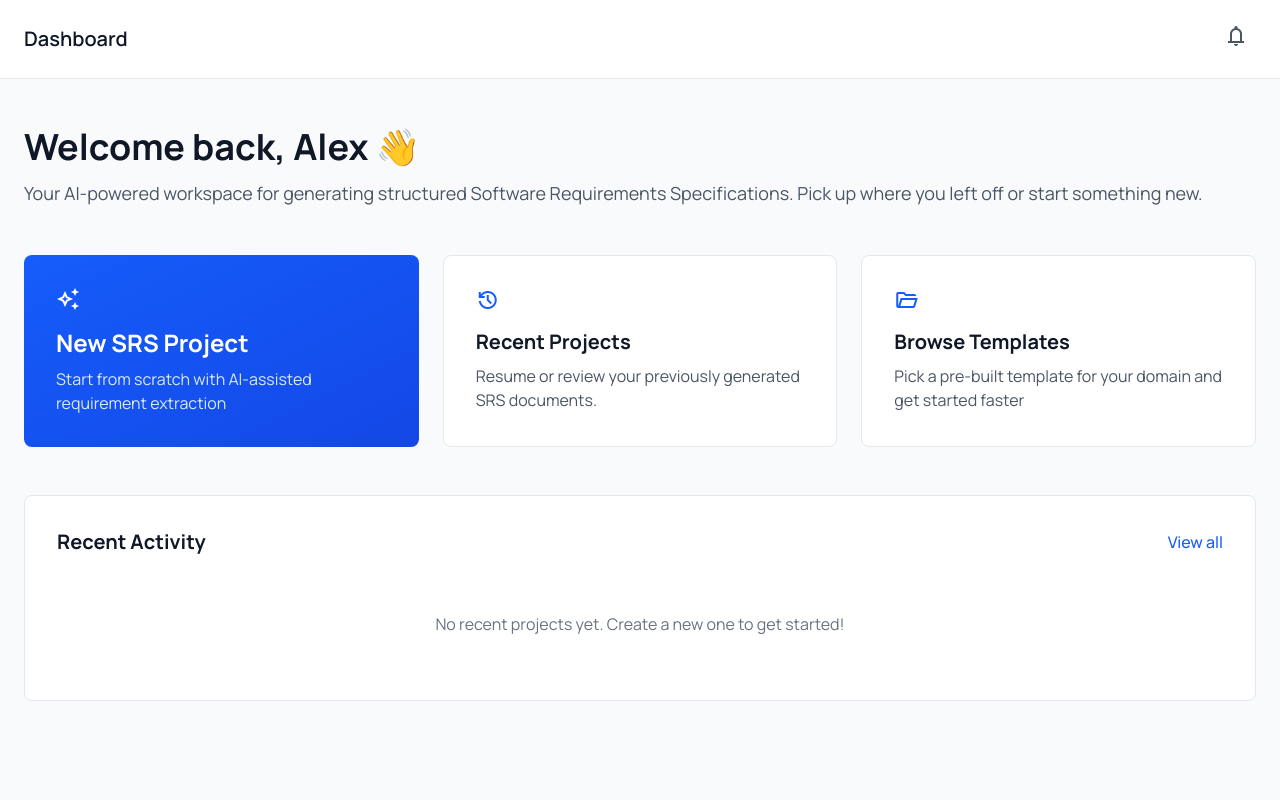
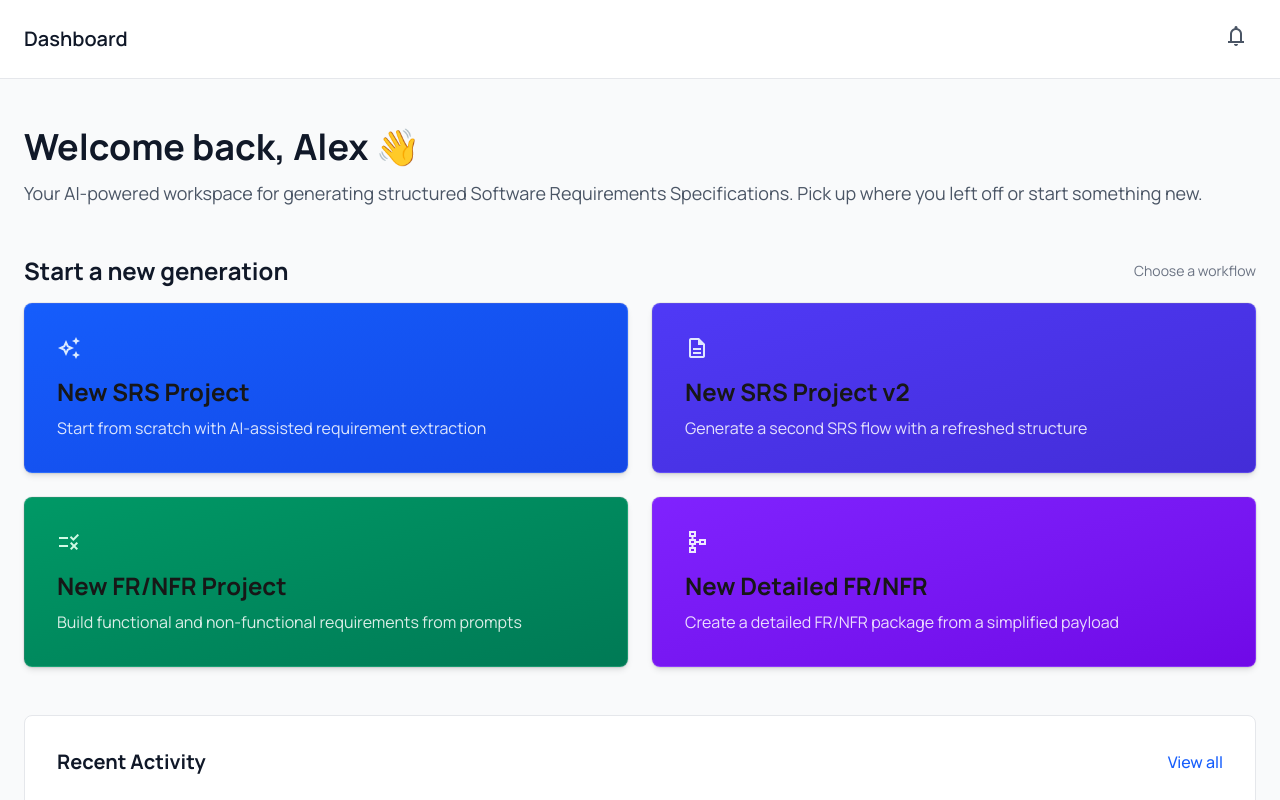
Before and after one commit to faridjuliano/srs-generation, a Next.js app: page / in a window 1280 px wide. Shown: the top 800 px of the page. Built offline with nearby package versions, Linux system fonts and the light colour scheme.

Commit message:
edited naming

```diff
--- a/src/app/fr-nfr-detailed-result/page.tsx
+++ b/src/app/fr-nfr-detailed-result/page.tsx
@@ -172,6 +172,7 @@ export default function FrNfrDetailedResultPage() {
   const router = useRouter();
   const [isSidebarOpen, setIsSidebarOpen] = useState(false);
   const [isEditing, setIsEditing] = useState(false);
+  const [openSection, setOpenSection] = useState<string | null>(null);
   const [exportStatus, setExportStatus] = useState<'idle' | 'exporting' | 'done'>('idle');
   const [payload, setPayload] = useState<NfNfrDetailedStoredPayload | null>(() => loadPayload());
 
@@ -186,6 +187,14 @@ export default function FrNfrDetailedResultPage() {
     if (!content) return [] as Array<[string, JsonValue]>;
     return Object.entries(content as Record<string, JsonValue>).sort(([a], [b]) => sectionOrder(a, b));
   }, [content]);
+
+  useEffect(() => {
+    if (!content) return;
+    setOpenSection(prev => {
+      if (prev && orderedEntries.some(([sectionName]) => sectionName === prev)) return prev;
+      return orderedEntries[0]?.[0] ?? null;
+    });
+  }, [content, orderedEntries]);
 
   useEffect(() => {
     if (!payload) return;
@@ -404,7 +413,7 @@ export default function FrNfrDetailedResultPage() {
           <div className="max-w-6xl mx-auto space-y-4 lg:space-y-6">
             <section className="bg-white dark:bg-[#1a1d2d] rounded-xl border border-[#e7e9f3] dark:border-[#2a2e3b] shadow-sm p-4 lg:p-6">
               <h2 className="text-lg font-bold text-slate-900 dark:text-white">Project Summary</h2>
-              <p className="text-sm text-slate-600 dark:text-slate-300 mt-1">{projectName}</p>
+              <p className="text-lg font-semibold text-slate-600 dark:text-slate-300 mt-1">Project Name: {projectName}</p>
             </section>
 
             <FrNfrValidationSummary validation={validation} />
@@ -416,10 +425,21 @@ export default function FrNfrDetailedResultPage() {
                   key={sectionName}
                   className="bg-white dark:bg-[#1a1d2d] rounded-xl border border-[#e7e9f3] dark:border-[#2a2e3b] shadow-sm p-4 lg:p-6"
                 >
-                  <h3 className="text-base lg:text-lg font-bold text-slate-900 dark:text-white mb-3">
+                  <button
+                    type="button"
+                    onClick={() => setOpenSection(prev => (prev === sectionName ? null : sectionName))}
+                    className="flex w-full items-center justify-between gap-3 text-left"
+                  >
+                    <h3 className="text-base lg:text-lg font-bold text-slate-900 dark:text-white">
                       {toLabel(sectionName)}
                     </h3>
-                  <div className="text-sm">
+                    <span className="material-symbols-outlined text-slate-500 dark:text-slate-400">
+                      {openSection === sectionName ? 'expand_less' : 'expand_more'}
+                    </span>
+                  </button>
+
+                  {openSection === sectionName && (
+                    <div className="mt-3 text-sm">
                       <JsonRenderer
                         value={sectionValue}
                         keyPrefix={sectionName}
@@ -428,6 +448,7 @@ export default function FrNfrDetailedResultPage() {
                         onEdit={isEditing ? handleUpdate : undefined}
                       />
                     </div>
+                  )}
                 </section>
               ))
             ) : (
--- a/src/app/new-fr-nfr-detailed/page.tsx
+++ b/src/app/new-fr-nfr-detailed/page.tsx
@@ -157,7 +157,7 @@ export default function NewNfNfrDetailedPage() {
             className="w-full inline-flex items-center gap-2 bg-primary text-white px-3 py-2.5 rounded-lg shadow-md shadow-blue-500/20 hover:bg-blue-700 transition-colors"
           >
             <span className="material-symbols-outlined" style={{ fontSize: '20px' }}>add_circle</span>
-            <span className="text-sm font-bold">Generate Detailed NF/NFR</span>
+            <span className="text-sm font-bold">Generate Functional and Non-Functional Requirement</span>
           </Link>
         </div>
       </aside>
@@ -165,16 +165,16 @@ export default function NewNfNfrDetailedPage() {
       <main className="flex flex-col flex-1 min-w-0 bg-background-light dark:bg-background-dark">
         <header className="h-16 flex items-center justify-between px-4 lg:px-8 bg-white dark:bg-[#161926] border-b border-[#e7e9f3] dark:border-[#2a2e3b]">
           <nav className="flex text-xs lg:text-sm text-slate-500 dark:text-slate-400 truncate">
-            <span className="text-slate-900 dark:text-white font-medium text-xs lg:text-sm">Detailed NF/NFR Generator</span>
+            <span className="text-slate-900 dark:text-white font-medium text-xs lg:text-sm">Functional and Non-Functional Requirement Generator</span>
           </nav>
         </header>
 
         <div className="flex-1 overflow-y-auto p-4 lg:p-8">
           <div className="max-w-4xl mx-auto bg-white dark:bg-[#1a1d2d] rounded-xl border border-[#e7e9f3] dark:border-[#2a2e3b] shadow-sm p-4 lg:p-8">
             <div className="mb-6">
-              <h2 className="text-2xl font-bold text-slate-900 dark:text-white">Generate Detailed NF/NFR</h2>
+              <h2 className="text-2xl font-bold text-slate-900 dark:text-white">Generate Functional and Non-Functional Requirement</h2>
               <p className="text-sm text-slate-600 dark:text-slate-300 mt-1">
-                Sample/example generator for a hospital booking system using the backend endpoint.
+                Use Gemini to generate Functional and Non-Functional Requirement content for SRS with ISO/IEC/IEEE 29148:2018 standards.
               </p>
             </div>
 
--- a/src/app/page.tsx
+++ b/src/app/page.tsx
@@ -9,6 +9,41 @@ interface RecentProject {
   savedAt: string;
   status?: 'Completed' | 'In Progress';
 }
+
+const generationRoutes = [
+  {
+    href: '/new-srs',
+    title: 'New SRS Project',
+    description: 'Start from scratch with AI-assisted requirement extraction',
+    icon: 'auto_awesome',
+    accent: 'from-blue-600 to-blue-700',
+    iconColor: 'text-blue-100'
+  },
+  {
+    href: '/new-srs-2',
+    title: 'New SRS Project v2',
+    description: 'Generate a second SRS flow with a refreshed structure',
+    icon: 'description',
+    accent: 'from-indigo-600 to-indigo-700',
+    iconColor: 'text-indigo-100'
+  },
+  {
+    href: '/new-fr-nfr',
+    title: 'New FR/NFR Project',
+    description: 'Build functional and non-functional requirements from prompts',
+    icon: 'rule',
+    accent: 'from-emerald-600 to-emerald-700',
+    iconColor: 'text-emerald-100'
+  },
+  {
+    href: '/new-fr-nfr-detailed',
+    title: 'New Detailed FR/NFR',
+    description: 'Create a detailed FR/NFR package from a simplified payload',
+    icon: 'schema',
+    accent: 'from-violet-600 to-violet-700',
+    iconColor: 'text-violet-100'
+  }
+];
 
 export default function Home() {
   const [recentProjects] = useState<RecentProject[]>(() => {
@@ -54,41 +89,27 @@ export default function Home() {
           </p>
         </div>
 
-        {/* Cards Grid */}
-        <div className="grid grid-cols-1 md:grid-cols-3 gap-6 mb-12">
-          {/* New SRS Project Card */}
-          <Link href="/new-srs" className="group">
-            <div className="bg-gradient-to-br from-blue-600 to-blue-700 rounded-lg p-8 text-white h-full hover:shadow-lg transition-shadow cursor-pointer">
-              <div className="flex items-center gap-3 mb-4">
-                <span className="material-symbols-outlined text-3xl">auto_awesome</span>
-              </div>
-              <h3 className="text-2xl font-bold mb-2">New SRS Project</h3>
-              <p className="text-blue-100">
-                Start from scratch with AI-assisted requirement extraction
-              </p>
-            </div>
-          </Link>
-
-          {/* Recent Projects Card */}
-          <div className="bg-white dark:bg-gray-800 rounded-lg p-8 border border-gray-200 dark:border-gray-700 hover:shadow-lg transition-shadow">
-            <div className="flex items-center gap-3 mb-4">
-              <span className="material-symbols-outlined text-2xl text-blue-600 dark:text-blue-400">history</span>
-            </div>
-            <h3 className="text-xl font-bold text-gray-900 dark:text-white mb-2">Recent Projects</h3>
-            <p className="text-gray-600 dark:text-gray-400">
-              Resume or review your previously generated SRS documents.
-            </p>
+        {/* Generation Routes */}
+        <div className="mb-12">
+          <div className="flex items-center justify-between mb-4">
+            <h3 className="text-2xl font-bold text-gray-900 dark:text-white">Start a new generation</h3>
+            <span className="text-sm text-gray-500 dark:text-gray-400">Choose a workflow</span>
           </div>
 
-          {/* Browse Templates Card */}
-          <div className="bg-white dark:bg-gray-800 rounded-lg p-8 border border-gray-200 dark:border-gray-700 hover:shadow-lg transition-shadow">
-            <div className="flex items-center gap-3 mb-4">
-              <span className="material-symbols-outlined text-2xl text-blue-600 dark:text-blue-400">folder_open</span>
-            </div>
-            <h3 className="text-xl font-bold text-gray-900 dark:text-white mb-2">Browse Templates</h3>
-            <p className="text-gray-600 dark:text-gray-400">
-              Pick a pre-built template for your domain and get started faster
-            </p>
+          <div className="grid grid-cols-1 md:grid-cols-2 gap-6">
+            {generationRoutes.map(route => (
+              <Link key={route.href} href={route.href} className="group w-full">
+                <div className={`bg-gradient-to-br ${route.accent} rounded-lg p-8  h-full hover:shadow-xl transition-all duration-200 cursor-pointer border border-white/10 ring-1 ring-black/5 dark:ring-white/10 shadow-md`}>
+                  <div className={`flex items-center gap-3 mb-4 ${route.iconColor}`}>
+                    <span className="material-symbols-outlined text-3xl">{route.icon}</span>
+                  </div>
+                  <h3 className="text-2xl font-bold mb-2">{route.title}</h3>
+                  <p className="text-white/85">
+                    {route.description}
+                  </p>
+                </div>
+              </Link>
+            ))}
           </div>
         </div>
 
@@ -96,7 +117,7 @@ export default function Home() {
         <div className="bg-white dark:bg-gray-800 rounded-lg border border-gray-200 dark:border-gray-700 p-8">
           <div className="flex items-center justify-between mb-6">
             <h3 className="text-xl font-bold text-gray-900 dark:text-white">Recent Activity</h3>
-            <Link href="#" className="text-blue-600 dark:text-blue-400 hover:text-blue-700 dark:hover:text-blue-300 font-medium">
+            <Link href="/srs-results" className="text-blue-600 dark:text-blue-400 hover:text-blue-700 dark:hover:text-blue-300 font-medium">
               View all
             </Link>
           </div>
--- a/src/lib/hospitalBookingTypes.ts
+++ /dev/null
@@ -1 +0,0 @@
-export * from './nfNfrDetailedTypes';
```
Also changed, not shown: 1 other file (tests, documents, lock files or other folders). Lines whose indentation alone changed are shown as unchanged.
